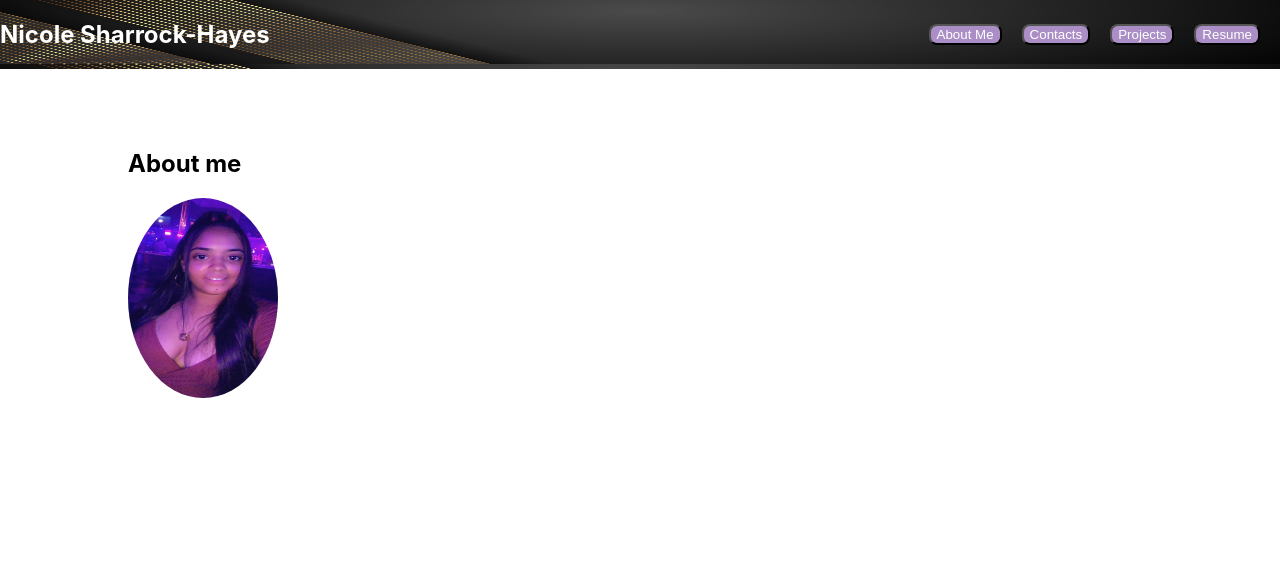
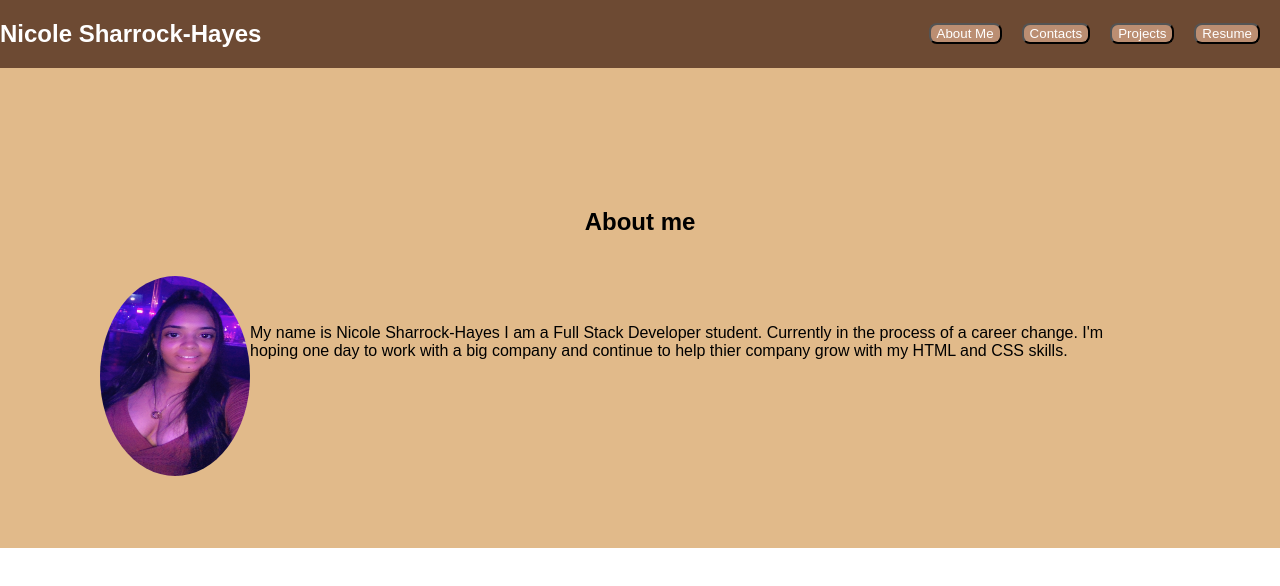
Before and after one commit to NicoleSharrock/react-portfolio, a React (Create React App) app: page / in a window 1280 px wide. Shown: the top 586 px of the page. Built offline with nearby package versions, Linux system fonts and the light colour scheme.

Commit message:
changed background colors

```diff
--- a/src/App.css
+++ b/src/App.css
@@ -2,14 +2,14 @@ nav{
   display: flex;
   justify-content: space-between;
   align-items: center;
-  background-image: url(../public/assets/images/bg1.jpeg);
+  background-color: rgb(109, 74, 51);
   background-size: 100% 8vh;
   color: white;
 }
 
 nav button {
   margin-right: 20px;
-  background-color: rgb(171, 142, 198);
+  background-color: rgb(187, 142, 114);
   color: white;
   border-radius: 8px;
 }
--- a/src/App.js
+++ b/src/App.js
@@ -1,7 +1,6 @@
-import logo from './logo.svg';
 import './App.css';
-import Footer from './components/Footer';
-import Header from './components/Header';
+import Footer from './components/Resume';
+import Header from './components/Contact';
 import Nav from './components/Nav';
 import About from './components/About';
 
--- a/src/components/About/About.css
+++ b/src/components/About/About.css
@@ -1,10 +1,27 @@
+* {
+    font-family: sans-serif;
+
+}
+
 .aboutMe {
+    background-color: rgb(225, 186, 138);
+    padding: 100px;
+}
+
+h2 {
     width: 80%;
-    margin: 10vh auto;
+    margin: 5vh auto;
+    text-align: center  ;
 }
 
 #me {
     width: 150px;
     height: 200px;
     border-radius: 50%;
+    float: left;
 }
+
+p {
+    margin: 11vh auto;
+    margin-right: 25px;
+}
--- a/src/components/About/index.js
+++ b/src/components/About/index.js
@@ -2,13 +2,17 @@ import './About.css';
 import React from "react";
 import image from "./nicole.jpeg";
 
+
 function About() {
+
     return (
         <div className='aboutMe'>
-            <div>
+            <div id="bg" >
                 <h2>About me</h2>
                 <img id="me" src={image} />
+                <p> My name is Nicole Sharrock-Hayes I am a Full Stack Developer student. Currently in the process of a career change. I'm hoping one day to work with a big company and continue to help thier company grow with my HTML and CSS skills.</p>
             </div>
+
 
         </div>
     )
```
Also changed, not shown: src/components/About/blm.webp (added), src/components/Contact/index.js (renamed from src/components/Header/index.js), src/components/Resume/index.js (renamed from src/components/Footer/index.js), src/index.css (line endings or trailing spaces), src/logo.svg (deleted).
